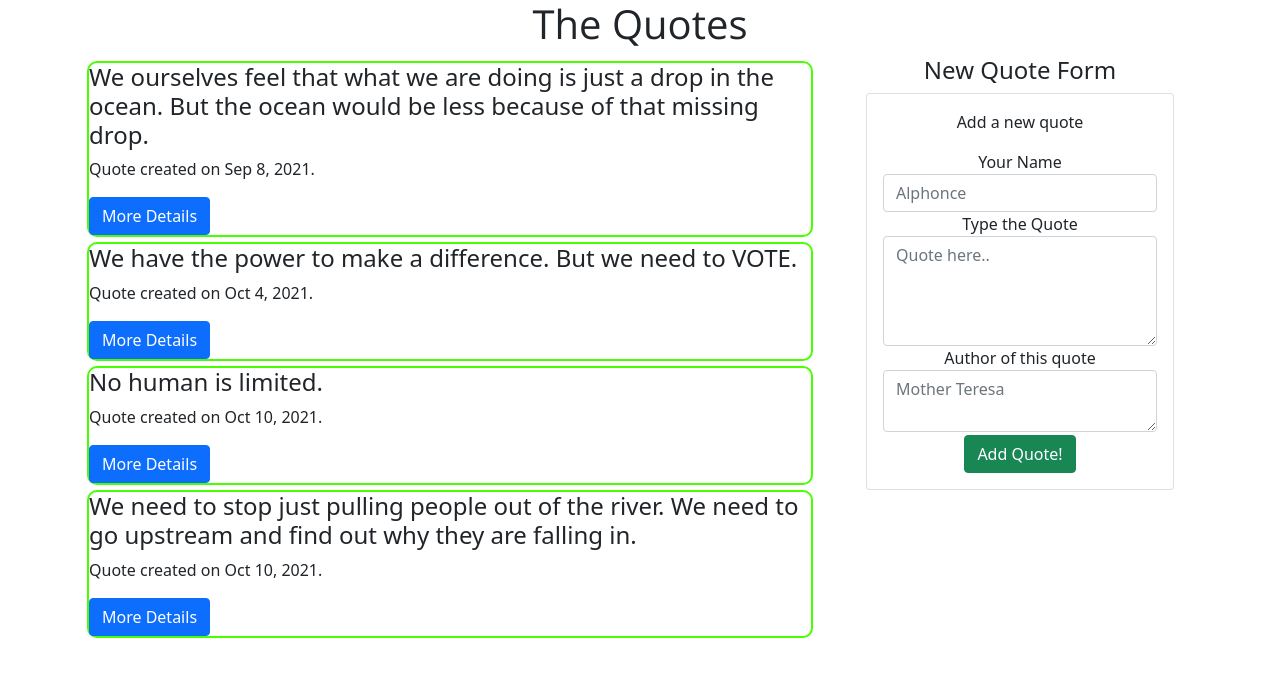
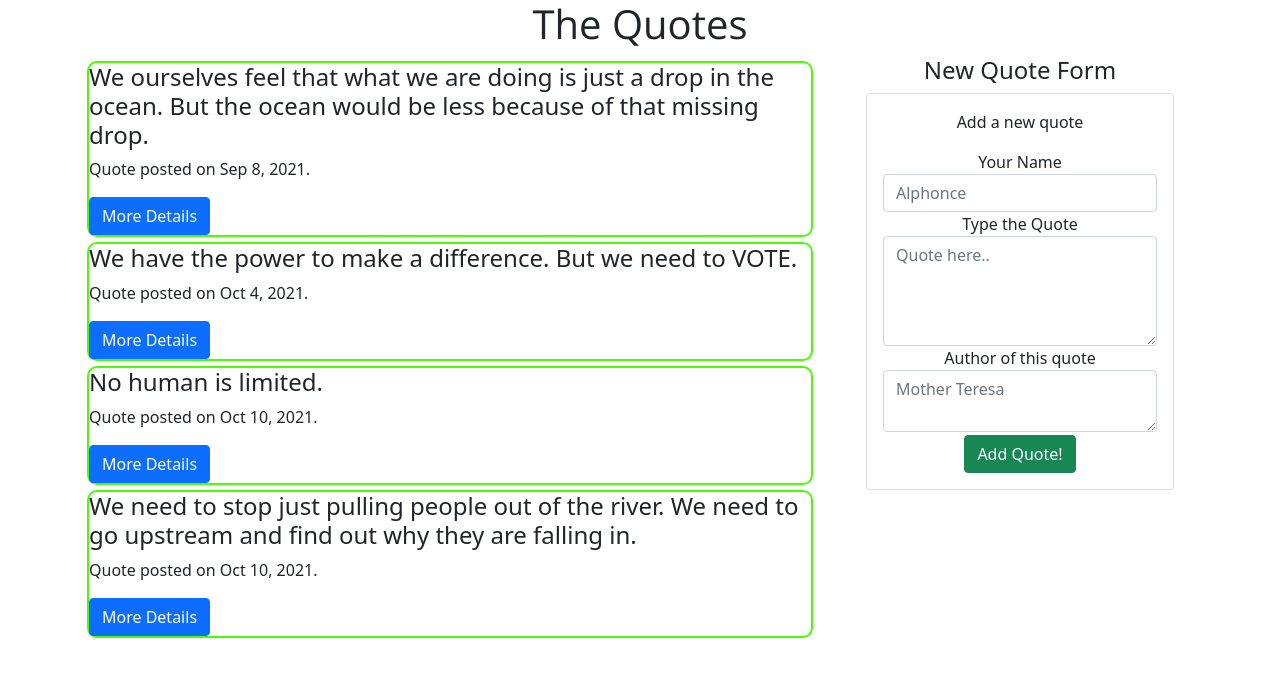
Before and after one commit to Kips-alih/Quotes-App, an Angular app: page / in a window 1280 px wide. Shown: the top 676 px of the page. Built offline with nearby package versions, Linux system fonts and the light colour scheme.

Commit message:
Modify quote component template

```diff
--- a/src/app/quote/quote.component.html
+++ b/src/app/quote/quote.component.html
@@ -4,7 +4,7 @@
     <div class="col-md-8">
         <div id="yourQuote" *ngFor='let quote of quotes;let i=index'>
           <h4 appHighlighter>{{quote.theQuote}}</h4>
-          <p>Quote created on {{quote.creationDate|date}}.</p>
+          <p>Quote posted on {{quote.creationDate|date}}.</p>
           <div class="right">
             <button class="btn btn-primary" (click)='toggleDetails(i)'>More Details</button>
             <app-quote-detail *ngIf='quote.showDescription'[quote]='quote' (deleteQuote)='deleteThisQuote($event,i)'></app-quote-detail>
```
